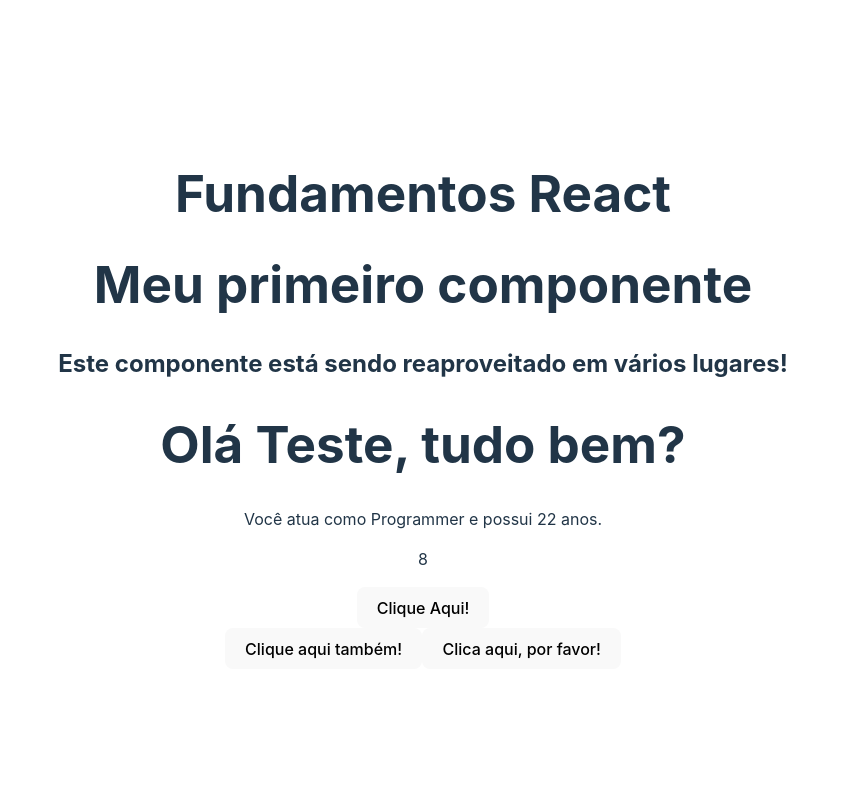
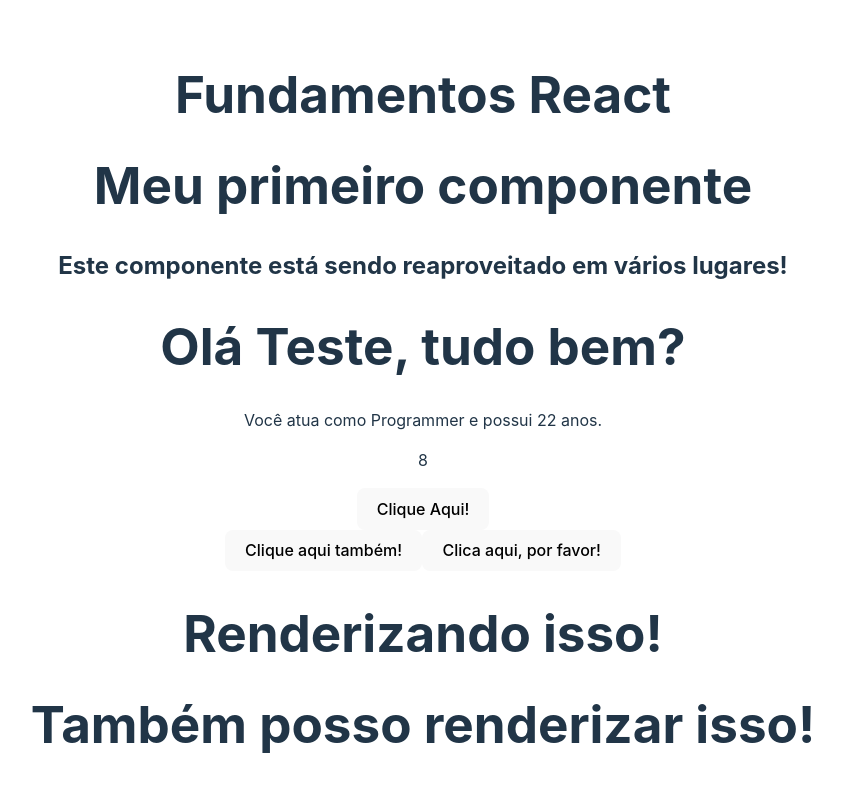
Before and after one commit to celzin/React-Projetos, a React (Vite) app in the folder 2_Fundamentos/fundamentos/: page / in a window 1280 px wide. Shown: the top 792 px of the page, without its empty margins (217-1059 px from the left). Built offline with nearby package versions, Linux system fonts and the light colour scheme.

Commit message:
feat[Render]: testando funções de renderização

```diff
--- a/2_Fundamentos/fundamentos/src/components/Events.jsx
+++ b/2_Fundamentos/fundamentos/src/components/Events.jsx
@@ -3,6 +3,15 @@
         console.log(e)
         console.log("Ativou o evento!")
     }
+
+    const renderSomething = (x) => {
+        if (x) {
+            return <h1>Renderizando isso!</h1>
+        } else {
+            return <h1>Também posso renderizar isso!</h1>
+        }
+    }
+
     return (
         <div>
             <div>
@@ -16,6 +25,8 @@
                     }
                 }}>Clica aqui, por favor!</button>
             </div>
+            {renderSomething(true)}
+            {renderSomething(false)}
         </div>
     )
 }
```
